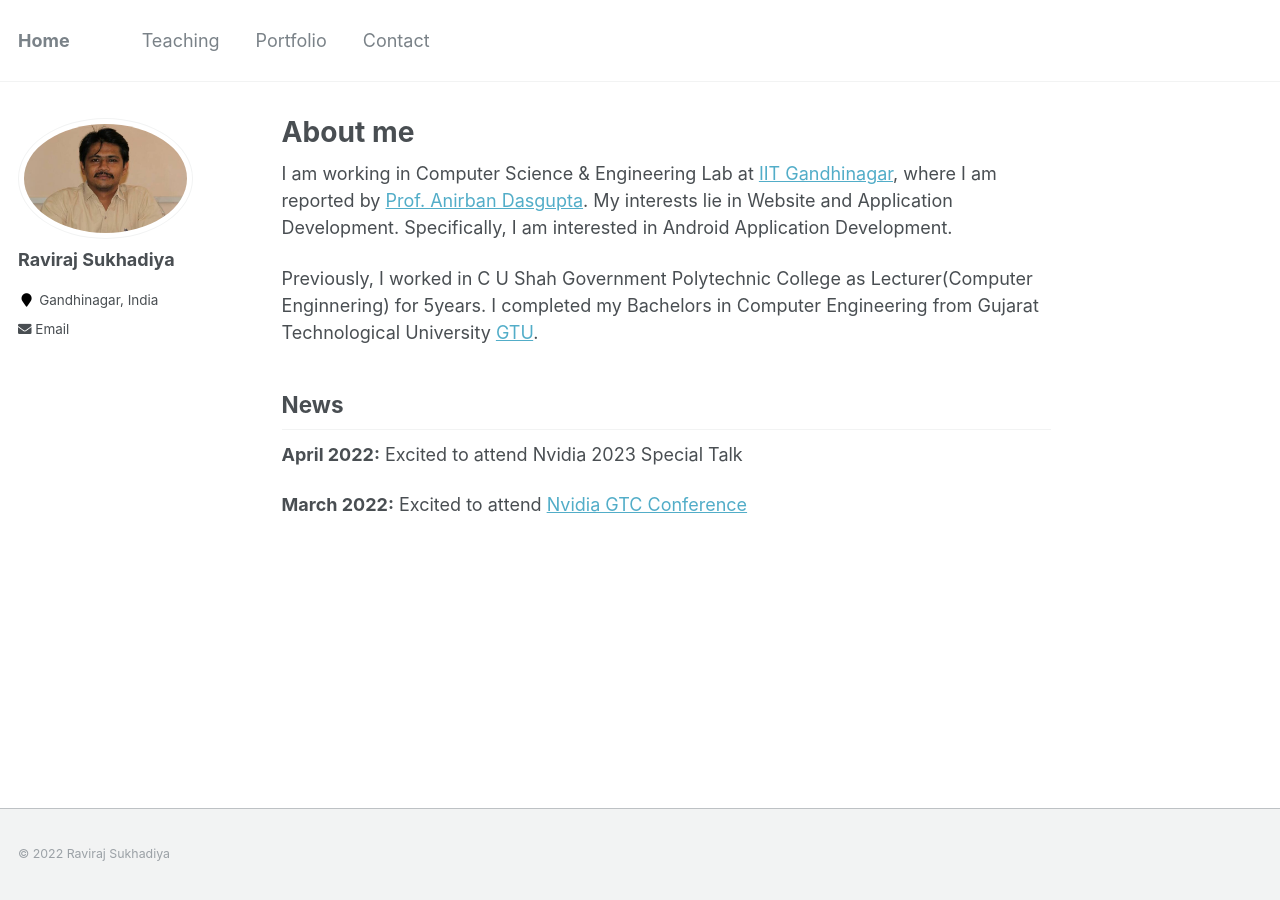
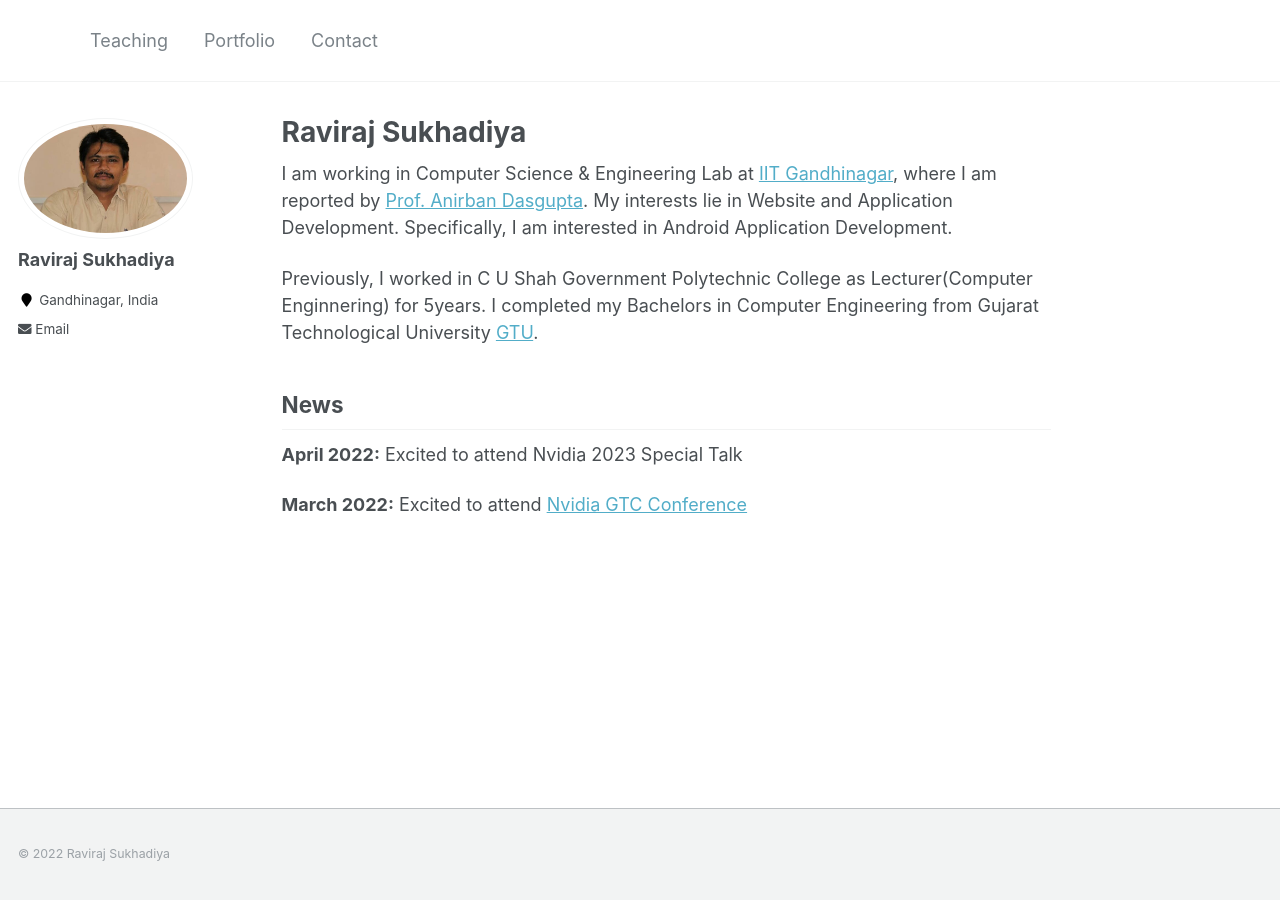
Before and after one commit to ravirajsukhadiya/ravirajsukhadiya.github.io, a Jekyll site: the page built from _pages/about.md, in a window 1280 px wide. Built offline with Jekyll 4.4.1, drawn with Linux system fonts in a browser that asks for light colours.

Commit message:
title change

```diff
--- a/_config.yml
+++ b/_config.yml
@@ -7,7 +7,7 @@
 
 # Site Settings
 locale                   : "en-US"
-title                    : "Home"
+title                    : ""
 title_separator          : "|"
 name                     : &name "Raviraj Sukhadiya"
 description              : &description "personal description"
--- a/_pages/about.md
+++ b/_pages/about.md
@@ -1,6 +1,6 @@
 ---
 permalink: /
-title: "About me"
+title: "Raviraj Sukhadiya"
 excerpt: "About me"
 author_profile: true
 redirect_from:
```
